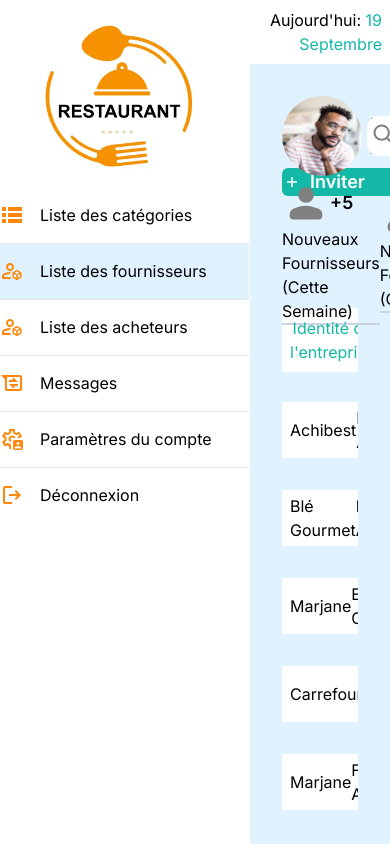
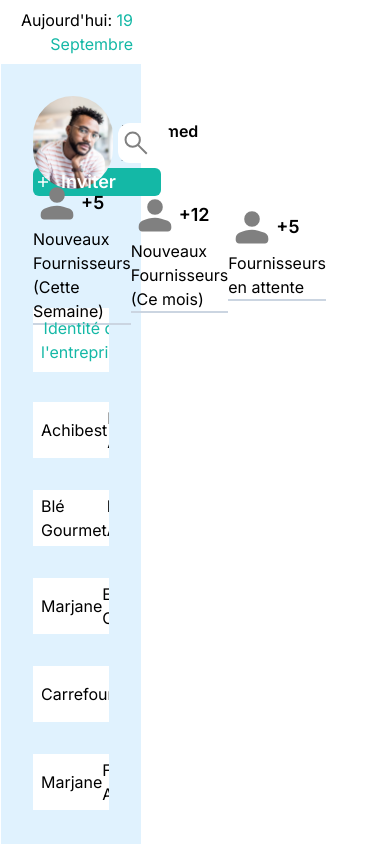
Before and after one commit to as0ne/resto-admin-dashboard, a Next.js app: page /fournisseurs in a window 390 px wide. Built offline with nearby package versions, Linux system fonts and the light colour scheme.

Commit message:
Fix bug.

```diff
--- a/app/(auth)/login/page.tsx
+++ b/app/(auth)/login/page.tsx
@@ -22,7 +22,7 @@ const Login = () => {
           </Link>
 
           <Link href="#" className="underline text-base text-white">
-            Conditions d’utilisateurs
+            Conditions d&apos;utilisateurs
           </Link>
         </div>
 
--- a/app/(main)/(routes)/fournisseurs/page.tsx
+++ b/app/(main)/(routes)/fournisseurs/page.tsx
@@ -103,17 +103,17 @@ const Supplier = () => {
             </tr>
           </thead>
           <tbody>
-            {suppliers.map((sup) => (
-              <Link
-                href={`/categories/${sup.name}`}
-                key={sup.phone}
+            {suppliers.map((sup, idx) => (
+              <tr
+                //href={`/categories/${sup.name}`}
+                key={idx}
                 className="w-full h-14 flex items-center justify-between bg-white px-2  mb-8"
               >
                 <td>{sup.name}</td>
                 <td>{sup.address}</td>
                 <td>{sup.mail}</td>
                 <td>{sup.phone}</td>
-              </Link>
+              </tr>
             ))}
           </tbody>
         </table>
--- a/app/layout.tsx
+++ b/app/layout.tsx
@@ -1,8 +1,6 @@
 import type { Metadata } from "next";
 import { Inter } from "next/font/google";
 import "./globals.css";
-import SideBarNav from "../components/SideBarNav";
-import Header from "../components/Header";
 
 const inter = Inter({ subsets: ["latin"] });
 
--- a/components/Avatar.tsx
+++ b/components/Avatar.tsx
@@ -7,9 +7,11 @@ const Avatar = () => {
     <div className="flex items-center gap-2">
       <Image
         width={80}
+        height={80}
         src={profilPic}
         alt="avatar"
-        className="rounded-full aspect-square"
+        priority
+        className="rounded-full"
       />
       <p className="text-base text-black font-semibold">
         Mohamed <br />
--- a/components/SideBarNav.tsx
+++ b/components/SideBarNav.tsx
@@ -48,7 +48,7 @@ const SideBarNav = () => {
   ];
 
   return (
-    <aside className="w-[250px] h-full flex flex-col items-center">
+    <aside className="hidden md:w-[250px] h-full md:flex flex-col items-center">
       <Link href="/">
         <Image
           width={350}
```
